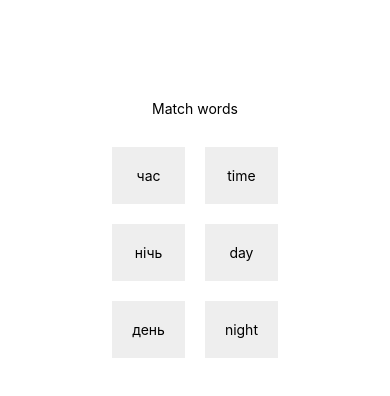
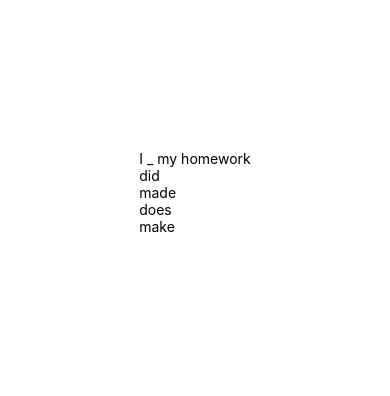
Before and after one commit to eugeneskom/engUkr, a React Native app: screen / in a window 390 px wide. Shown: the top 396 px of the page. Built offline with nearby package versions, Linux system fonts and the light colour scheme.

Commit message:
added Prepositions.tsx component, rendered the sentance and options to choose from

```diff
--- a/App.tsx
+++ b/App.tsx
@@ -4,6 +4,7 @@ import { useState } from "react";
 import WordsBuilder from "./components/WordsBuilder/WordsBuilder";
 import MatchWords from "./components/MatchWords/MatchWords";
 import { matchWordObjType } from "./types/types";
+import Preposition from "./components/Prepositions/Preposition";
 
 const assembelWordArr = ["word", "blue", "green"];
 
@@ -20,7 +21,8 @@ export default function App() {
   return (
     <View style={{flexDirection:"column"}}>
       <View style={styles.container}>
-        <MatchWords words={matchWordsArr} />
+        {/* <MatchWords words={matchWordsArr} /> */}
+        <Preposition/>
         {/* <WordsBuilder set={example} /> */}
       </View>
     </View>
--- a/components/MatchWords/MatchWords.tsx
+++ b/components/MatchWords/MatchWords.tsx
@@ -24,22 +24,12 @@ export default function MatchWords({ words }: MatchWordsProps) {
   const [engWordsKist, setEngWordsList] = useState(shuffledEngWords);
   const [activeUkrId, setActiveUkrId] = useState<string | null>(null);
   const [activeEngId, setActiveEngId] = useState<string | null>(null);
+  const [isCompleted, setIsCompleted] = useState(false)
 
 
   console.log("Selected words ids",shuffledUkrWords, shuffledEngWords, activeUkrId, activeEngId);
-  // const wordSelectHandler = (id: string, word: string, index: number, lang: string) => {
-  //   console.log("word:", word);
-  //   console.log("id:", id);
-  //   console.log("lang:", lang);
-  //   if (lang == "ukr" && activeEngId) {
-  //       if(id == activeEngId){
-  //         setUkrWordsList(prev => prev.filter(word => word.id != Number(id)))
-  //         setEngWordsList(prev => prev.filter(word => word.id != Number(id)))
-  //       }
-  //   }
-  // };
 
-  const wordSelectHandler = (id: string, word: string, index: number, lang: string) => {
+    const wordSelectHandler = (id: string, word: string, index: number, lang: string) => {
     console.log("word:", word);
     console.log("id:", id);
     console.log("lang:", lang);
@@ -50,6 +40,7 @@ export default function MatchWords({ words }: MatchWordsProps) {
         if (ukrWordsKist.length === 1 && engWordsKist.length === 1) {
           setUkrWordsList([]);
           setEngWordsList([]);
+          setIsCompleted(true)
         } else {
           setUkrWordsList((prev) => prev.filter((word) => word.id !== id));
           setEngWordsList((prev) => prev.filter((word) => word.id !== id));
@@ -87,6 +78,7 @@ export default function MatchWords({ words }: MatchWordsProps) {
   return (
     <>
       <Text>Match words</Text>
+      {isCompleted && <Text>Good job, you've completed the excercise!</Text>}
       <SafeAreaView style={{ flex: 1, flexDirection: "row", padding: 20 }}>
         <View style={{ flex: 1 }}>
           <FlatList style={Styles.list} data={ukrWordsKist} keyExtractor={keyExtractor} renderItem={renderItem} />
--- /dev/null
+++ b/components/Prepositions/Preposition.tsx
@@ -0,0 +1,57 @@
+import React, { useEffect, useState } from "react";
+import axios from "axios";
+import { FlatList, Text, View, TouchableOpacity } from "react-native";
+
+const prepositions = [
+  { id: 1, sentence: "I _ my homework", preposition: "did", choices: ["did", "made", "does", "make"] },
+  { id: 2, sentence: "She went _ the park", preposition: "to", choices: ["to", "in", "at", "on"] },
+  { id: 3, sentence: "We live _ an apartment", preposition: "in", choices: ["in", "at", "on", "to"] },
+];
+
+type preposObj = {
+  id: number;
+  sentence: string;
+  preposition: string;
+  choices: string[];
+};
+
+export default function Preposition() {
+  const [row, setRow] = useState<preposObj>(prepositions[0]);
+  // useEffect(() => {
+  //   const getPrepositionExc = async () => {
+  //     const response = await axios.get("http://localhost:3000/exercise_sentences");
+  //     console.log(response.data.rows);
+  //   };
+
+  //   // getPrepositionExc();
+
+  //   return () => {};
+  // }, []);
+
+  const renderItem = ({ item }: { item: string }) => {
+    return (
+      <TouchableOpacity  onPress={() => console.log(item)}>
+        <Text>{item}</Text>
+      </TouchableOpacity>
+    );
+  };
+
+  const keyExtractor = (item: string, index: number) => {
+    // Use the index as the key
+    return index.toString();
+  };
+
+  return (
+    <View>
+      <Text>{row.sentence}</Text>
+      <FlatList  data={row.choices} keyExtractor={keyExtractor} renderItem={renderItem} />
+    </View>
+  );
+}
+
+
+const Styles = {
+  view: {
+    flex:1,
+  }
+}
--- a/package.json
+++ b/package.json
@@ -13,6 +13,7 @@
     "@types/expo": "^33.0.1",
     "@types/react": "~18.0.27",
     "@types/react-native": "^0.72.2",
+    "axios": "^1.4.0",
     "expo": "~48.0.18",
     "expo-status-bar": "~1.4.4",
     "react": "18.2.0",
```
Also changed, not shown: 1 other file (tests, documents, lock files or other folders).
